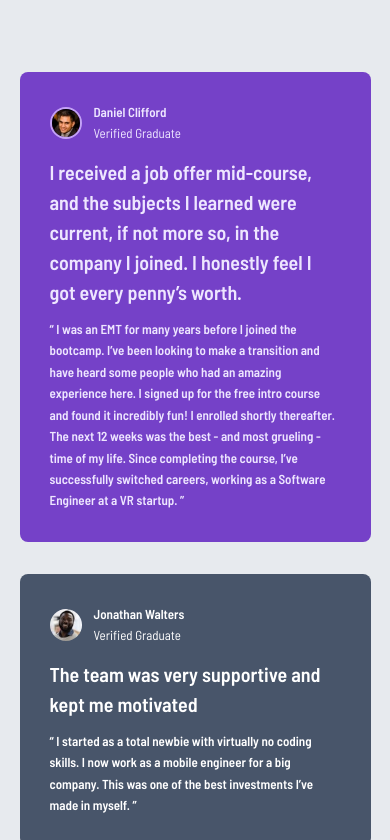
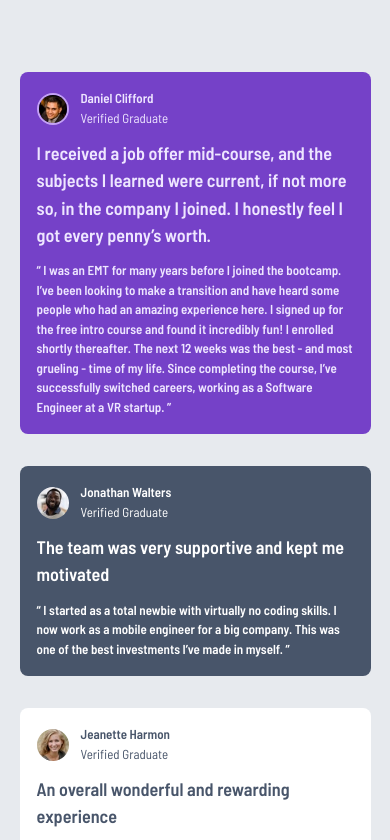
Before and after one commit to devPauloski/testimonials-grid-section, a plain HTML site: page index.html in a window 390 px wide. Shown: the top 840 px of the page. Drawn offline with Linux system fonts and the light colour scheme.

Commit message:
Made adjustment on the responsiveness of the layout

```diff
--- a/style.css
+++ b/style.css
@@ -50,7 +50,6 @@ body {
   font-weight: var(--fw-semibold);
   background-color: var(--clr-grey-100);
 }
-
 
 /* Main Content */
 main {
@@ -131,7 +130,10 @@ main {
 }
 
 section {
-  padding: 1.875rem;
+  /* @link https://utopia.fyi/clamp/calculator?a=320,1240,16—30&p=space */
+  --space-16-30:  clamp(1rem, 0.6957rem + 1.5217vw, 1.875rem);
+
+  padding: var(--space-16-30);
   border-radius: .5rem;
   display: flex;
   flex-direction: column;
@@ -143,6 +145,7 @@ section {
   display: flex;
   align-items: center;
   gap: .75rem;
+  flex-wrap: wrap;
 }
 
 .flex-group img {
@@ -160,15 +163,17 @@ section {
 }
 
 section h2 {
-  font-size: 1.25rem;
+  /* @link https://utopia.fyi/clamp/calculator?a=320,1240,16—20&p=fs */
+  --fs-18-20: clamp(1.125rem, 1.0815rem + 0.2174vw, 1.25rem);
+
+  font-size: var(--fs-18-20);
   font-weight: var(--fw-semibold);
   max-inline-size: 50ch;
 }
 
 section p {
-  max-inline-size: 60ch;
+  max-inline-size: 68ch;
   text-wrap: pretty;
-  line-height: 1.65;
 }
 
 .daniel-testimonial {
```
